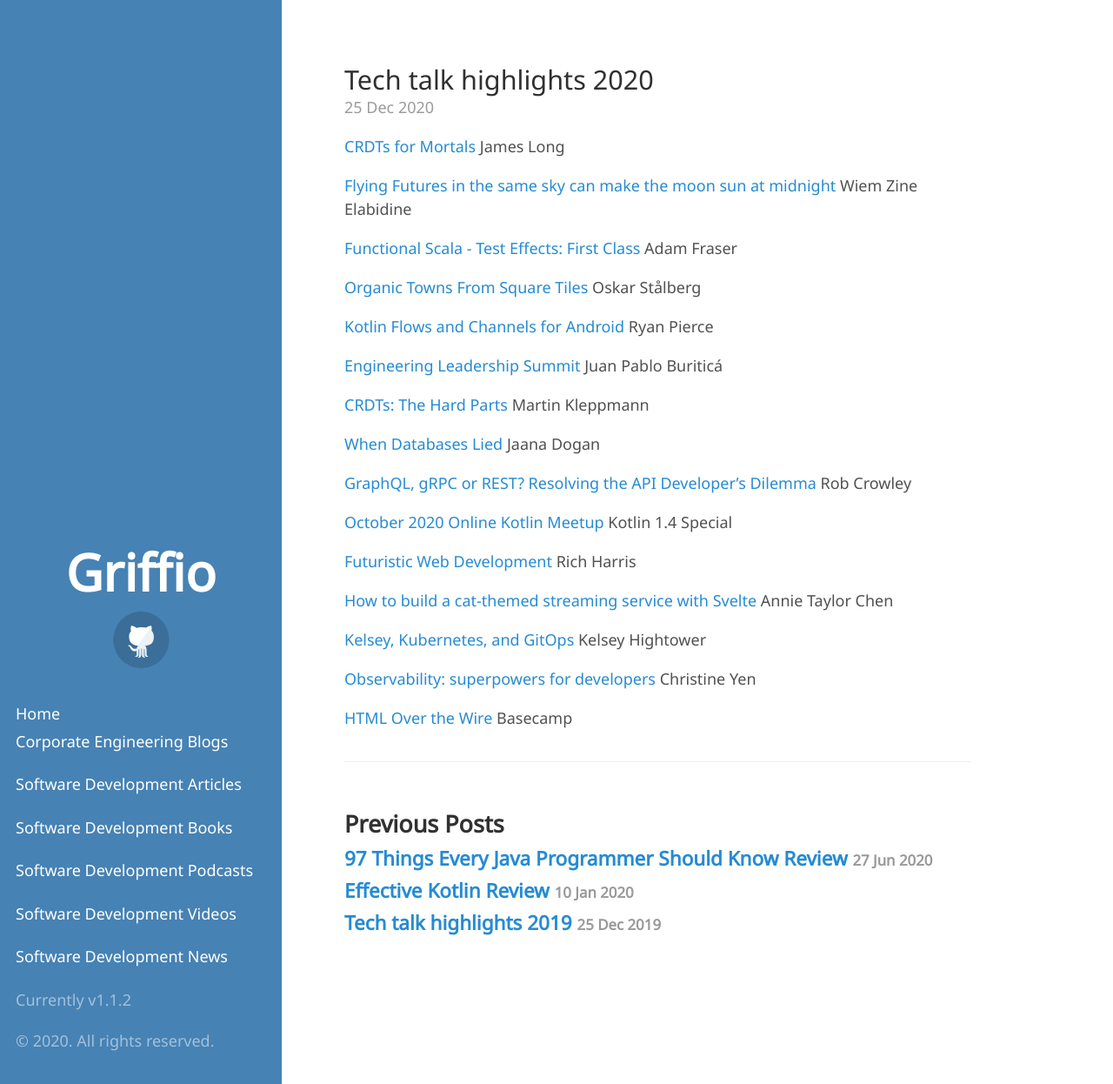
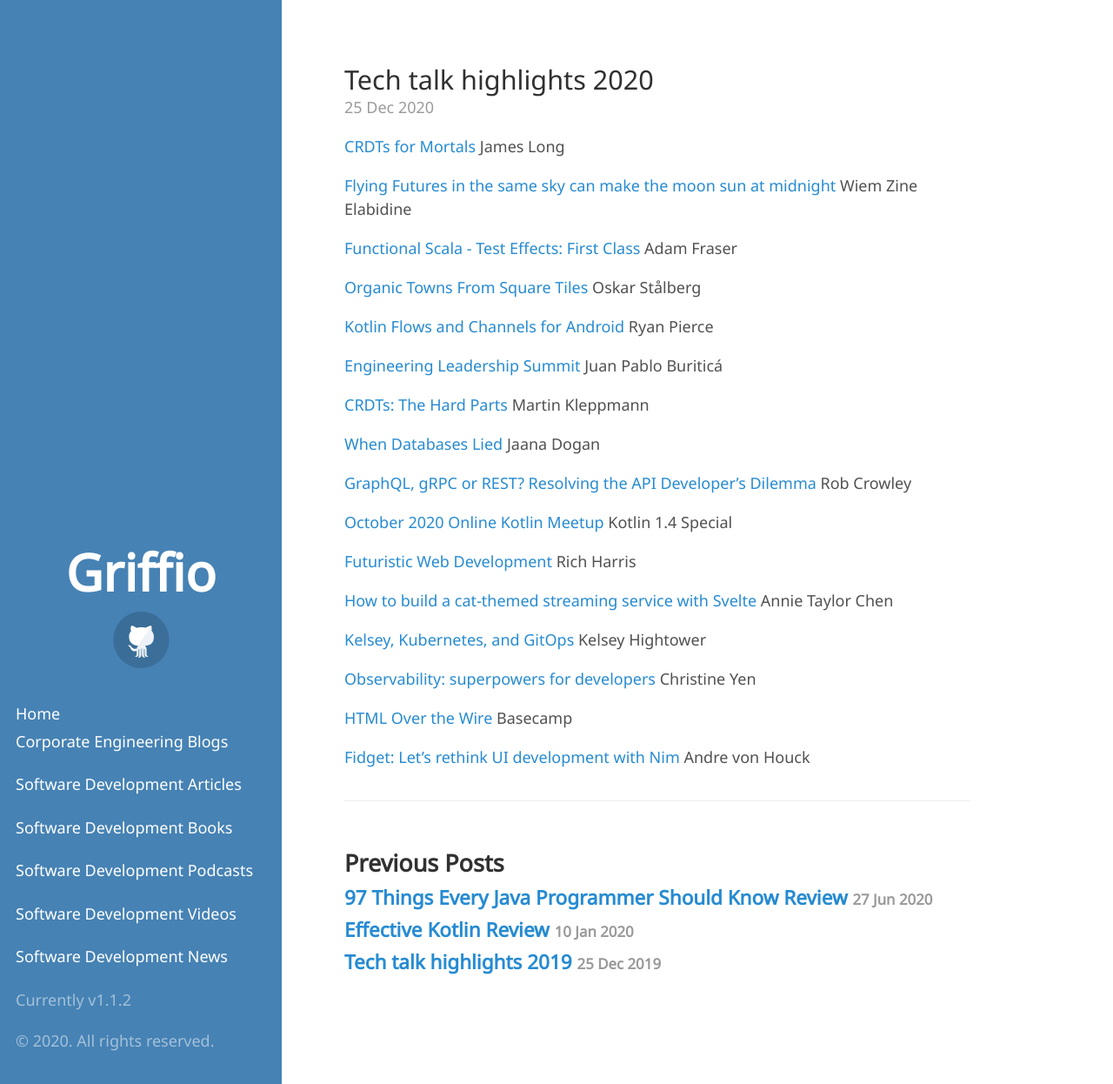
Before and after one commit to griffio/griffio.github.io, a Jekyll site: the page built from _posts/2020-12-25-Tech-talk-highlights.md, in a window 1280 px wide and 1246 px high. Shown: the whole window at 87% size. Built offline with Jekyll 4.4.1, drawn with Linux system fonts in a browser that asks for light colours; some web fonts are replaced.

Commit message:
Update 2020-12-25-Tech-talk-highlights.md

```diff
--- a/_posts/2020-12-25-Tech-talk-highlights.md
+++ b/_posts/2020-12-25-Tech-talk-highlights.md
@@ -36,3 +36,5 @@
 [Observability: superpowers for developers](https://www.youtube.com/watch?v=oPAtbWK9oyY) Christine Yen
 
 [HTML Over the Wire](https://www.youtube.com/watch?v=eKY-QES1XQQ) Basecamp
+
+[Fidget: Let's rethink UI development with Nim](https://www.youtube.com/watch?v=IB8Yt2dqZbo&list=PLxLdEZg8DRwTIEzUpfaIcBqhsj09mLWHx&index=15) Andre von Houck
```
